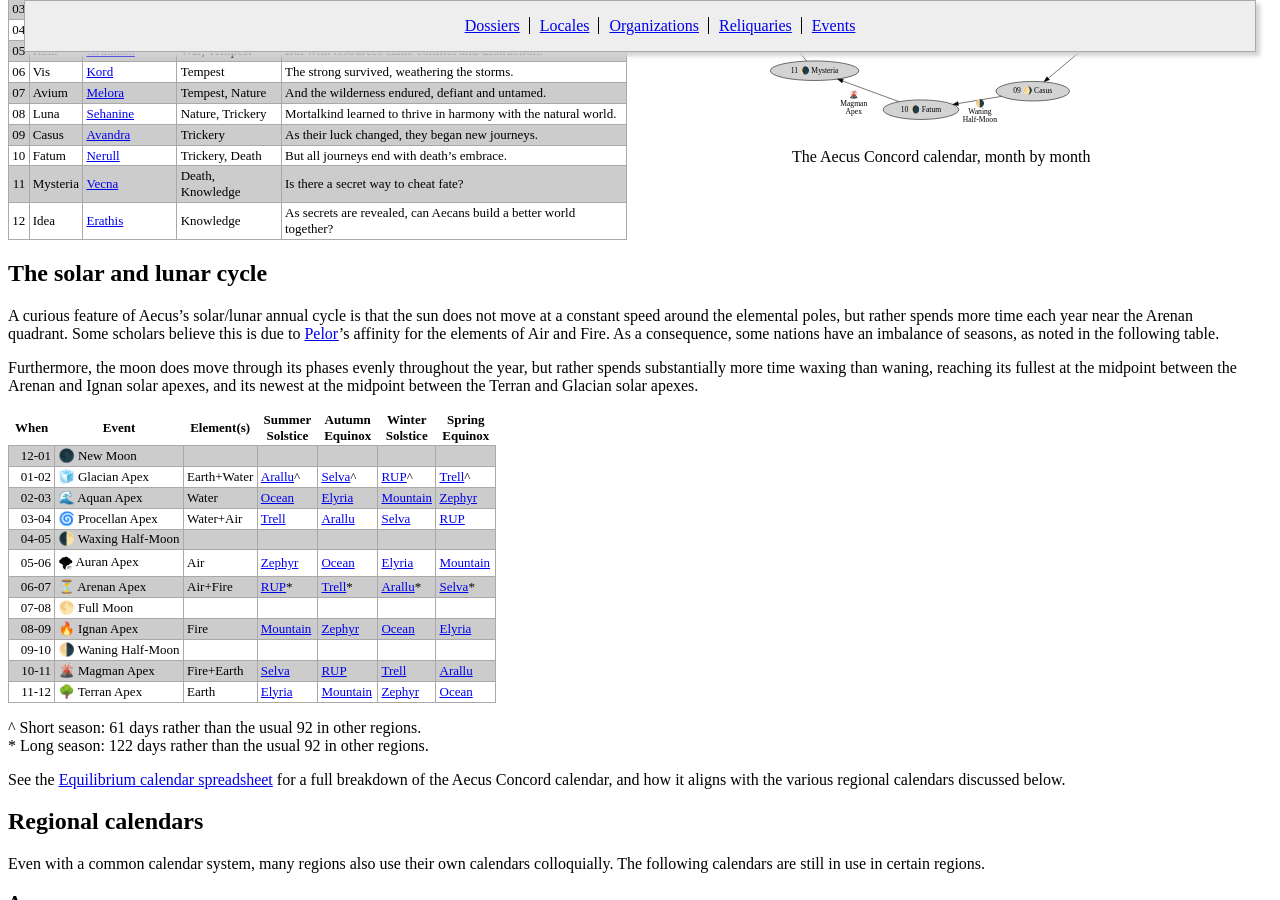
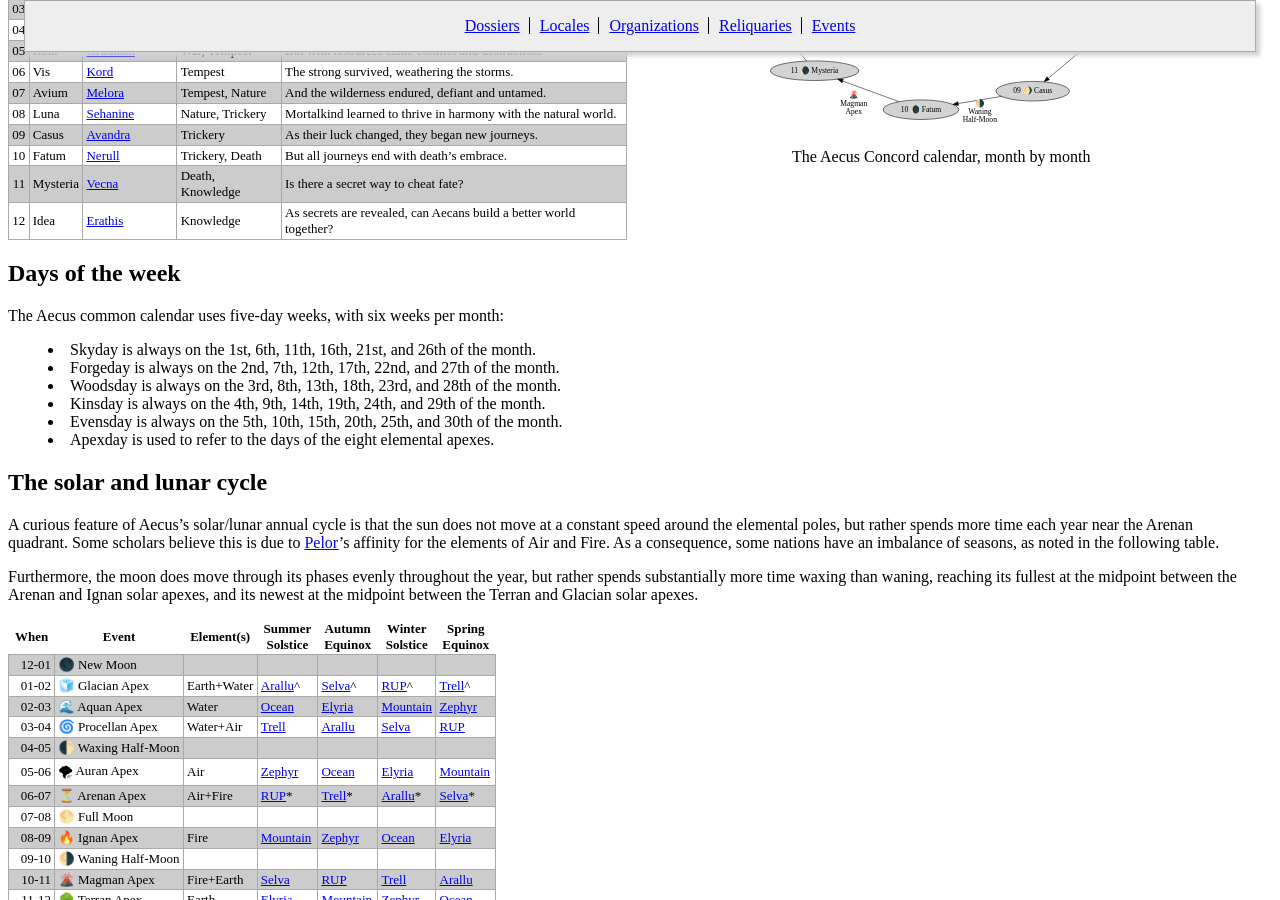
Before and after one commit to ctrueden/equilibrium, a Jekyll site: the page built from _pages/calendar.md, in a window 1280 px wide and 900 px high, scrolled down 512 px. Built offline with Jekyll 4.4.1, drawn with Linux system fonts in a browser that asks for light colours.

Commit message:
calendar: add days of the week

```diff
--- a/_pages/calendar.md
+++ b/_pages/calendar.md
@@ -37,6 +37,17 @@ orientations.
 | 10 | Fatum        | [Nerull](dossiers/nerull)     | Trickery, Death  | But all journeys end with death's embrace.                         |
 | 11 | Mysteria     | [Vecna](dossiers/vecna)       | Death, Knowledge | Is there a secret way to cheat fate?                               |
 | 12 | Idea         | [Erathis](dossiers/erathis)   | Knowledge        | As secrets are revealed, can Aecans build a better world together? |
+
+## Days of the week
+
+The Aecus common calendar uses five-day weeks, with six weeks per month:
+
+* Skyday is always on the 1st, 6th, 11th, 16th, 21st, and 26th of the month.
+* Forgeday is always on the 2nd, 7th, 12th, 17th, 22nd, and 27th of the month.
+* Woodsday is always on the 3rd, 8th, 13th, 18th, 23rd, and 28th of the month.
+* Kinsday is always on the 4th, 9th, 14th, 19th, 24th, and 29th of the month.
+* Evensday is always on the 5th, 10th, 15th, 20th, 25th, and 30th of the month.
+* Apexday is used to refer to the days of the eight elemental apexes.
 
 ## The solar and lunar cycle
 
```
Also changed, not shown: _pages/dossiers/donovan-morvain.md (+2 -0 lines), _pages/dossiers/janus-ilaris.md (+7 -0 lines), _pages/dossiers/leopold-gardenblossom.md (+4 -0 lines), _pages/dossiers/sil-aldrimor.md (+2 -0 lines).
